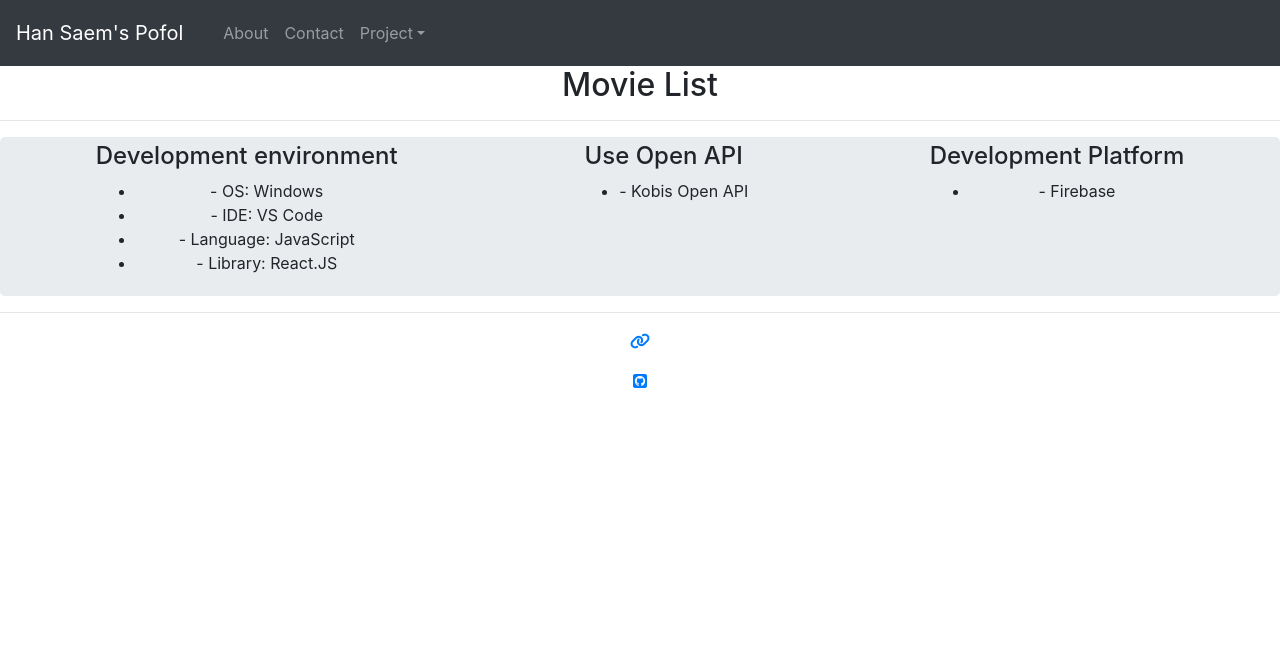
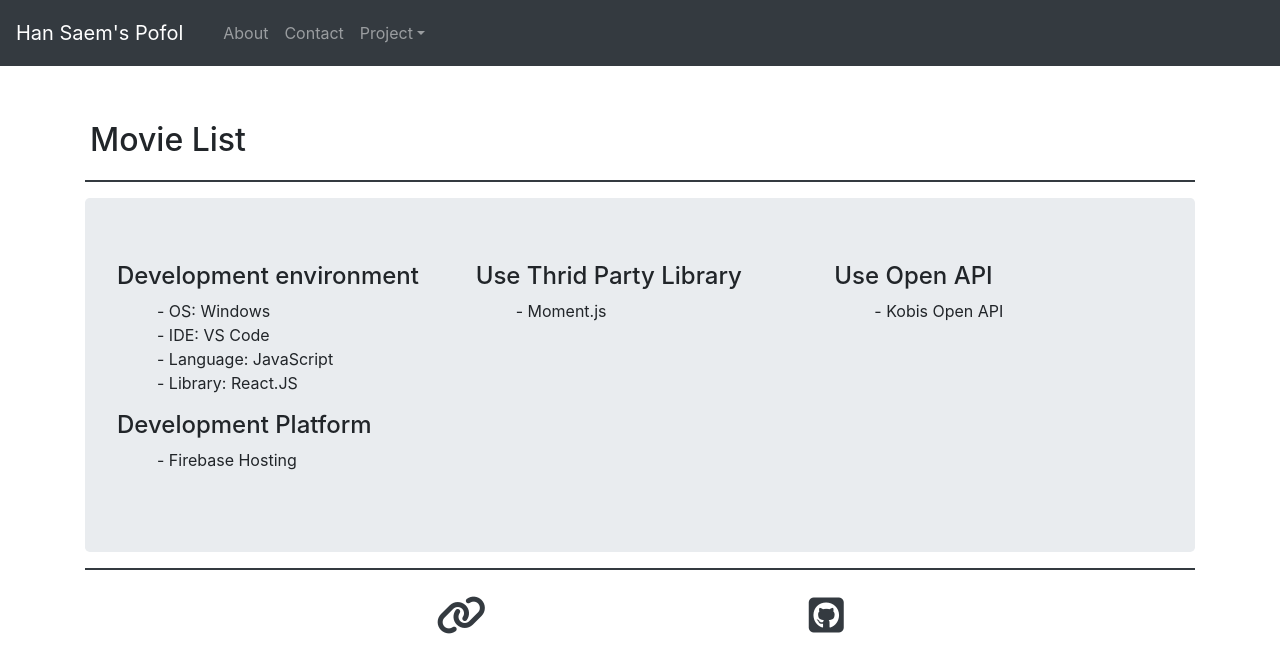
Before and after one commit to PortableSAM/portfolio, a React (Create React App) app: page /movielist in a window 1280 px wide. Shown: the top 672 px of the page. Built offline with nearby package versions, Linux system fonts and the light colour scheme; a web font is replaced by a local one.

Commit message:
Modify CSS

```diff
--- /dev/null
+++ b/src/Component/Nav/CSS/Projects.css
@@ -0,0 +1,45 @@
+.col-lg-4 > h2:nth-child(1) {
+  text-align: left;
+  margin: 0px;
+  padding: 5px;
+}
+
+.col-lg-4 {
+  display: flex;
+  flex-direction: column;
+  text-align: left;
+}
+/*
+.jumbotron > div:nth-child(1) > div:nth-child(1) {
+  display: flex;
+  flex-direction: column;
+  text-align: left;
+}
+*/
+
+.jumbotron ul {
+  list-style: none;
+}
+.col-lg-8 {
+  display: flex;
+  justify-content: center;
+  /*! align-items: center; */ /*! flex-direction: row; */
+  font-size: 2.5em;
+  justify-content: space-around;
+}
+.col-lg-8 > p:nth-child(1) {
+  margin: 0;
+  align-self: center;
+}
+.col-lg-8 > p:nth-child(2) {
+  margin: 0;
+  align-self: center;
+}
+
+.col-lg-8 i {
+  color: #343a40;
+}
+.col-lg-8 i:hover {
+  color: #6698ce;
+  transition: 1s;
+}
--- a/src/Component/Nav/Project/Clock.js
+++ b/src/Component/Nav/Project/Clock.js
@@ -1,24 +1,21 @@
 import React from "react";
-import { Jumbotron } from "react-bootstrap";
-//import "./Projects.css";
+import { Jumbotron, Container, Row, Col } from "react-bootstrap";
+import "../CSS/Projects.css";
 
-function CurrentWthrApp() {
+function Clock() {
   return (
-    <div className="p-container">
-      <div className="p-title">
-        <h2>Clock App</h2>
-        <hr />
-      </div>
-      <div className="p-content">
-        <Jumbotron
-          style={{
-            margin: "auto",
-            display: "flex",
-            padding: "5px",
-            justifyContent: "space-around"
-          }}
-        >
-          <div className="p-text">
+    <Container>
+      <Row>
+        <Col lg={4} md={"auto"} sm={"auto"}>
+          <h2> Clock App</h2>
+        </Col>
+        <Col></Col>
+        <Col></Col>
+      </Row>
+      <hr style={{ borderTop: "2px solid #343a40" }} />
+      <Jumbotron style={{ marginBottom: "0" }}>
+        <Row>
+          <Col lg={4} md={"auto"} sm={"auto"}>
             <h4>Development environment</h4>
             <ul>
               <li>- OS: Windows</li>
@@ -26,25 +23,28 @@ function CurrentWthrApp() {
               <li>- Language: JavaScript</li>
               <li>- Library: React.JS</li>
             </ul>
-          </div>
-          <div className="p-text">
+          </Col>
+          <Col lg={4} md={"auto"} sm={"auto"}>
             <h4>Use Third Party Library</h4>
             <ul>
               <li>- Moment.JS</li>
             </ul>
-          </div>
-          <div className="p-text">
+          </Col>
+          <Col lg={4} md={"auto"} sm={"auto"}>
             <h4>Development Platform</h4>
             <ul>
               <li>- gh-pages Hosting</li>
             </ul>
-          </div>
-        </Jumbotron>
-        <hr />
-        <div className="link-icon">
+          </Col>
+        </Row>
+      </Jumbotron>
+      <hr style={{ borderTop: "2px solid #343a40" }} />
+      <Row>
+        <Col></Col>
+        <Col lg={8} md={"auto"} sm={"auto"}>
           <p>
             <a
-              href="https://portablesam.github.io/p-App/"
+              href="https://portablesam.github.io/Clock-App/"
               target="_blank"
               rel="noopener noreferrer"
             >
@@ -53,17 +53,18 @@ function CurrentWthrApp() {
           </p>
           <p>
             <a
-              href="https://github.com/PortableSAM/p-App"
+              href="https://github.com/PortableSAM/Clock-App"
               target="_blank"
               rel="noopener noreferrer"
             >
               <i className="fab fa-github-square" />
             </a>
           </p>
-        </div>
-      </div>
-    </div>
+        </Col>
+        <Col></Col>
+      </Row>
+    </Container>
   );
 }
 
-export default CurrentWthrApp;
+export default Clock;
--- a/src/Component/Nav/Project/CurrentWthrApp.js
+++ b/src/Component/Nav/Project/CurrentWthrApp.js
@@ -1,24 +1,21 @@
 import React from "react";
-import { Jumbotron } from "react-bootstrap";
-//import "./Projects.css";
+import { Jumbotron, Container, Row, Col } from "react-bootstrap";
+import "../CSS/Projects.css";
 
-function CurrentWthrApp() {
+function Clock() {
   return (
-    <div className="p-container">
-      <div className="p-title">
-        <h2>Current Weather App</h2>
-        <hr />
-      </div>
-      <div className="p-content">
-        <Jumbotron
-          style={{
-            margin: "auto",
-            display: "flex",
-            padding: "5px",
-            justifyContent: "space-around"
-          }}
-        >
-          <div className="p-text">
+    <Container>
+      <Row>
+        <Col lg={4} md={"auto"} sm={"auto"}>
+          <h2> Current Weather App</h2>
+        </Col>
+        <Col></Col>
+        <Col></Col>
+      </Row>
+      <hr style={{ borderTop: "2px solid #343a40" }} />
+      <Jumbotron style={{ marginBottom: "0" }}>
+        <Row>
+          <Col lg={4} md={"auto"} sm={"auto"}>
             <h4>Development environment</h4>
             <ul>
               <li>- OS: Windows</li>
@@ -26,25 +23,28 @@ function CurrentWthrApp() {
               <li>- Language: JavaScript</li>
               <li>- Library: React.JS</li>
             </ul>
-          </div>
-          <div className="p-text">
-            <h4>Use Open API</h4>
+          </Col>
+          <Col lg={4} md={"auto"} sm={"auto"}>
+            <h4>Use Open API </h4>
             <ul>
               <li>- OpenWeatherMap</li>
             </ul>
-          </div>
-          <div className="p-text">
+          </Col>
+          <Col lg={4} md={"auto"} sm={"auto"}>
             <h4>Development Platform</h4>
             <ul>
               <li>- Firebase Hosting</li>
             </ul>
-          </div>
-        </Jumbotron>
-        <hr />
-        <div className="link-icon">
+          </Col>
+        </Row>
+      </Jumbotron>
+      <hr style={{ borderTop: "2px solid #343a40" }} />
+      <Row>
+        <Col></Col>
+        <Col lg={8} md={"auto"} sm={"auto"}>
           <p>
             <a
-              href="https://currentweatherapp-b65b2.firebaseapp.com/"
+              href="https://github.com/PortableSAM/CurrentWthrApp"
               target="_blank"
               rel="noopener noreferrer"
             >
@@ -53,17 +53,18 @@ function CurrentWthrApp() {
           </p>
           <p>
             <a
-              href="https://github.com/PortableSAM/CurrentWthrApp"
+              href="https://currentweatherapp-b65b2.firebaseapp.com/"
               target="_blank"
               rel="noopener noreferrer"
             >
               <i className="fab fa-github-square" />
             </a>
           </p>
-        </div>
-      </div>
-    </div>
+        </Col>
+        <Col></Col>
+      </Row>
+    </Container>
   );
 }
 
-export default CurrentWthrApp;
+export default Clock;
--- a/src/Component/Nav/Project/MovieList.js
+++ b/src/Component/Nav/Project/MovieList.js
@@ -1,24 +1,21 @@
 import React from "react";
-import { Jumbotron } from "react-bootstrap";
-//import "./Projects.css";
+import { Jumbotron, Container, Row, Col } from "react-bootstrap";
+import "../CSS/Projects.css";
 
-function CurrentWthrApp() {
+function Clock() {
   return (
-    <div className="p-container">
-      <div className="p-title">
-        <h2>Movie List</h2>
-        <hr />
-      </div>
-      <div className="p-content">
-        <Jumbotron
-          style={{
-            margin: "auto",
-            display: "flex",
-            padding: "5px",
-            justifyContent: "space-around"
-          }}
-        >
-          <div className="p-text">
+    <Container>
+      <Row>
+        <Col lg={4} md={"auto"} sm={"auto"}>
+          <h2>Movie List</h2>
+        </Col>
+        <Col></Col>
+        <Col></Col>
+      </Row>
+      <hr style={{ borderTop: "2px solid #343a40" }} />
+      <Jumbotron style={{ marginBottom: "0" }}>
+        <Row>
+          <Col lg={4} md={"auto"} sm={"auto"}>
             <h4>Development environment</h4>
             <ul>
               <li>- OS: Windows</li>
@@ -26,25 +23,34 @@ function CurrentWthrApp() {
               <li>- Language: JavaScript</li>
               <li>- Library: React.JS</li>
             </ul>
-          </div>
-          <div className="p-text">
+          </Col>
+          <Col lg={4} md={"auto"} sm={"auto"}>
+            <h4>Use Thrid Party Library</h4>
+            <ul>
+              <li>- Moment.js</li>
+            </ul>
+          </Col>
+          <Col lg={4} md={"auto"} sm={"auto"}>
             <h4>Use Open API</h4>
             <ul>
               <li>- Kobis Open API</li>
             </ul>
-          </div>
-          <div className="p-text">
+          </Col>
+          <Col lg={4} md={"auto"} sm={"auto"}>
             <h4>Development Platform</h4>
             <ul>
-              <li>- Firebase</li>
+              <li>- Firebase Hosting</li>
             </ul>
-          </div>
-        </Jumbotron>
-        <hr />
-        <div className="link-icon">
+          </Col>
+        </Row>
+      </Jumbotron>
+      <hr style={{ borderTop: "2px solid #343a40" }} />
+      <Row>
+        <Col></Col>
+        <Col lg={8} md={"auto"} sm={"auto"}>
           <p>
             <a
-              href="https://movielistapp-b39ef.firebaseapp.com/"
+              href="https://github.com/PortableSAM/Movie_App"
               target="_blank"
               rel="noopener noreferrer"
             >
@@ -53,17 +59,18 @@ function CurrentWthrApp() {
           </p>
           <p>
             <a
-              href="https://github.com/PortableSAM/Movie_App"
+              href="https://movielistapp-b39ef.firebaseapp.com/"
               target="_blank"
               rel="noopener noreferrer"
             >
               <i className="fab fa-github-square" />
             </a>
           </p>
-        </div>
-      </div>
-    </div>
+        </Col>
+        <Col></Col>
+      </Row>
+    </Container>
   );
 }
 
-export default CurrentWthrApp;
+export default Clock;
--- a/src/Component/Nav/Project/ToDoList.js
+++ b/src/Component/Nav/Project/ToDoList.js
@@ -1,24 +1,21 @@
 import React from "react";
-import { Jumbotron } from "react-bootstrap";
-//import "./Projects.css";
+import { Jumbotron, Container, Row, Col } from "react-bootstrap";
+import "../CSS/Projects.css";
 
-function CurrentWthrApp() {
+function TodoList() {
   return (
-    <div className="p-container">
-      <div className="p-title">
-        <h2>To Do List(with React and Firebase)</h2>
-        <hr />
-      </div>
-      <div className="p-content">
-        <Jumbotron
-          style={{
-            margin: "auto",
-            display: "flex",
-            padding: "5px",
-            justifyContent: "space-around"
-          }}
-        >
-          <div className="p-text">
+    <Container>
+      <Row>
+        <Col lg={4} md={"auto"} sm={"auto"}>
+          <h2>To Do List</h2>
+        </Col>
+        <Col></Col>
+        <Col></Col>
+      </Row>
+      <hr style={{ borderTop: "2px solid #343a40" }} />
+      <Jumbotron style={{ marginBottom: "0" }}>
+        <Row>
+          <Col lg={4} md={"auto"} sm={"auto"}>
             <h4>Development environment</h4>
             <ul>
               <li>- OS: Windows</li>
@@ -26,22 +23,25 @@ function CurrentWthrApp() {
               <li>- Language: JavaScript</li>
               <li>- Library: React.JS</li>
             </ul>
-          </div>
-          <div className="p-text">
+          </Col>
+          <Col lg={4} md={"auto"} sm={"auto"}>
             <h4>Use Database</h4>
             <ul>
               <li>- Firebase RealTime Database</li>
             </ul>
-          </div>
-          <div className="p-text">
+          </Col>
+          <Col lg={4} md={"auto"} sm={"auto"}>
             <h4>Development Platform</h4>
             <ul>
-              <li>- Firebase</li>
+              <li>- Firebase Hosting</li>
             </ul>
-          </div>
-        </Jumbotron>
-        <hr />
-        <div className="link-icon">
+          </Col>
+        </Row>
+      </Jumbotron>
+      <hr style={{ borderTop: "2px solid #343a40" }} />
+      <Row>
+        <Col></Col>
+        <Col lg={8} md={"auto"} sm={"auto"}>
           <p>
             <a
               href="https://todolist-df22d.firebaseapp.com/"
@@ -60,10 +60,11 @@ function CurrentWthrApp() {
               <i className="fab fa-github-square" />
             </a>
           </p>
-        </div>
-      </div>
-    </div>
+        </Col>
+        <Col></Col>
+      </Row>
+    </Container>
   );
 }
 
-export default CurrentWthrApp;
+export default TodoList;
```
